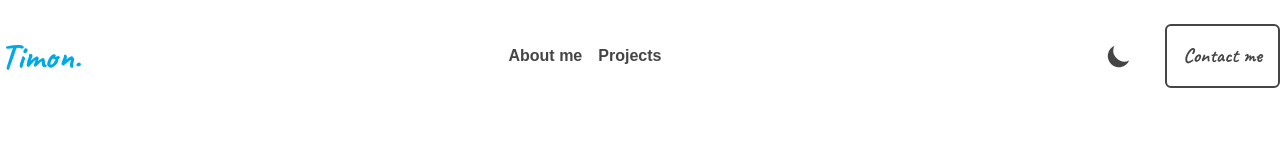
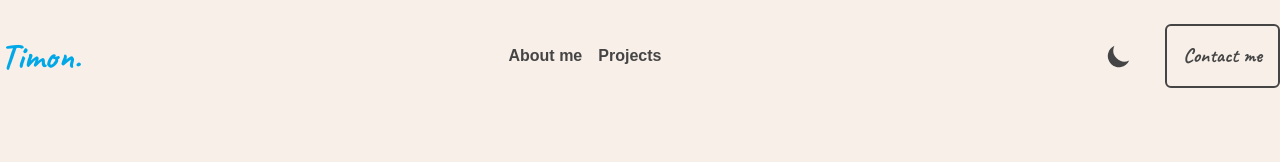
Before and after one commit to TimonKeller/Portfolio, a Next.js app: page / in a window 1280 px wide. Shown: the top 162 px of the page. Built offline with nearby package versions, Linux system fonts and the light colour scheme.

Commit message:
added for seo

```diff
--- a/tailwind.config.js
+++ b/tailwind.config.js
@@ -9,7 +9,7 @@ module.exports = {
     extend: {
       colors: {
         background: "#151b2c",
-        "background-light": "#white",
+        "background-light": "#F8EFE8",
         text: "#FAF9F6",
         text_light: "#454545",
         blue: "#7D53DE",
```
Also changed, not shown: robots.txt (added), 1 other file (tests, documents, lock files or other folders).
